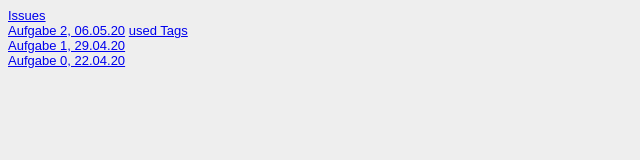
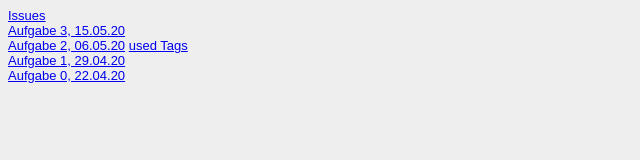
Before and after one commit to vido-bit/GIS_01, a plain HTML site: page Steckbrief/steckbrief.htm in a window 1280 px wide. Shown: the whole page, without its empty margins (0-640 px from the left). Drawn offline with Linux system fonts and the light colour scheme.

Commit message:
Aufgabe 3

```diff
--- a/Steckbrief/steckbrief.htm
+++ b/Steckbrief/steckbrief.htm
@@ -15,6 +15,8 @@ body {
 	<!-- Hier die Links zu den gelösten Aufgaben einstellen, aktuelle oben, alte stehen lassen! Format: Aufgabenbezeichnung, Datum -->
 	<a href="https://github.com/vido-bit/GIS_01/issues"target="_blank">Issues</a>
 	</br>
+	<a href="../Aufgabe03/index.html"target="_blank">Aufgabe 3, 15.05.20</a>
+	</br>
 	<a href="../Aufgabe02/index.html"target="_blank">Aufgabe 2, 06.05.20</a>
 	<a href="../Aufgabe02/tags_used.html" target="_blank">used Tags</a>
 	<br>
```
